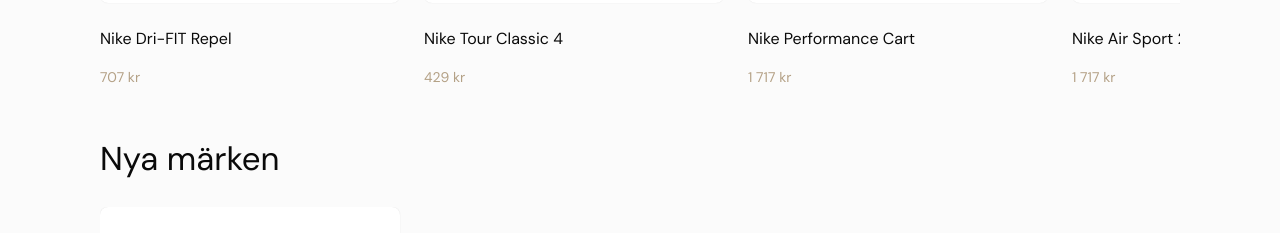
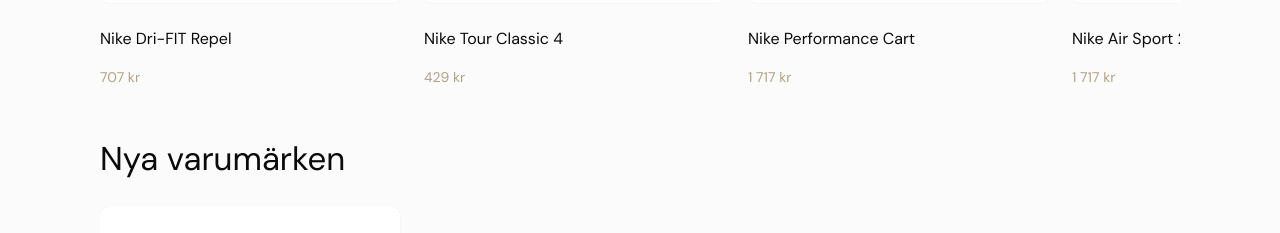
Before and after one commit to buhrmansolutions/interior-affiliate, a Next.js app: page / in a window 1280 px wide. Shown: the part 1087-1320 px from the top of the page. Built offline with nearby package versions, Linux system fonts and the light colour scheme.

Commit message:
Small fix

```diff
--- a/app/index.css
+++ b/app/index.css
@@ -72,6 +72,9 @@
   color: var(--accent);
 }
 @media only screen and (max-width: 1080px) {
+  .headings > h2 {
+    font-weight: 700;
+  }
   .landing-page {
     margin-top: var(--margin-medium);
     padding: 0px;
--- a/app/page.tsx
+++ b/app/page.tsx
@@ -45,7 +45,7 @@
         </div>
         <div className="latest-products">{data.slice(0, 5).map(Product)}</div>
         <div className="headings">
-          <h2>Nya märken</h2>
+          <h2>Nya varumärken</h2>
         </div>
         <div className="latest-products">
           {BRANDS.slice(0, 5).map(Product as any)}
```
